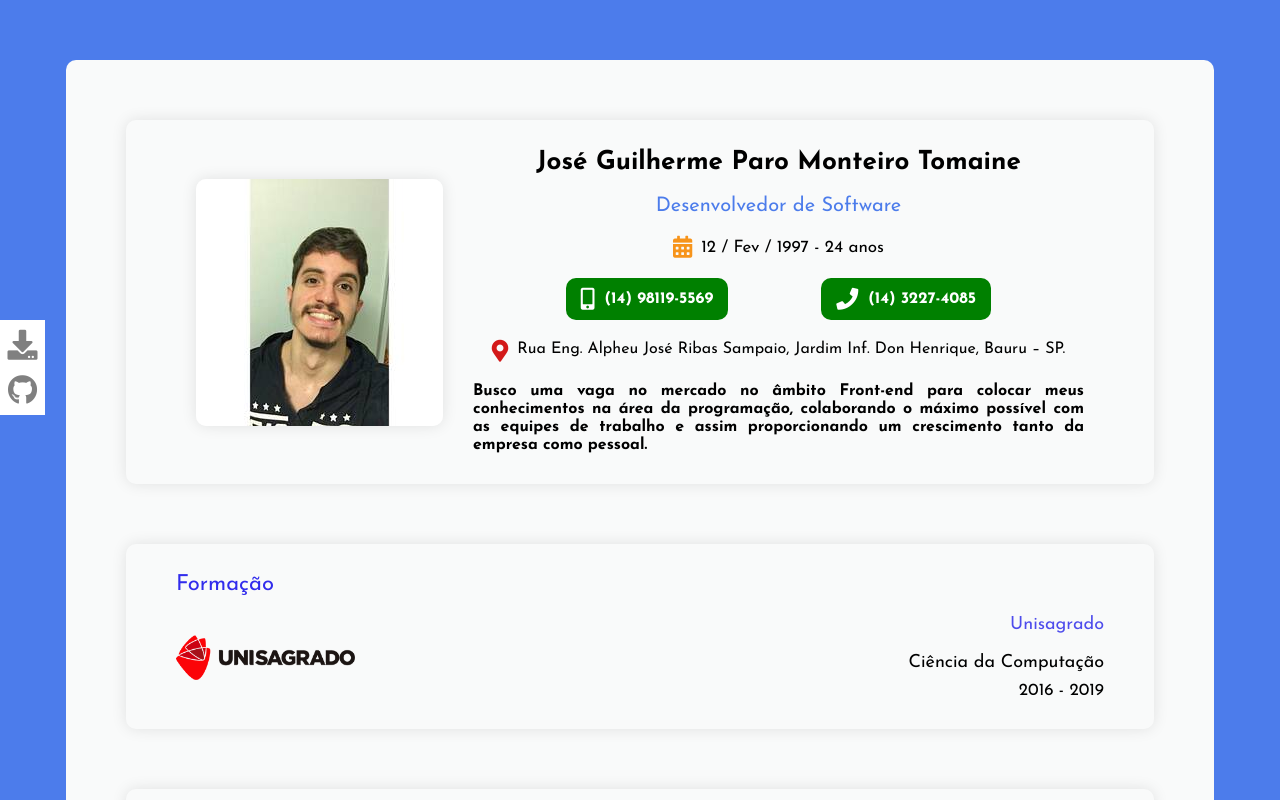
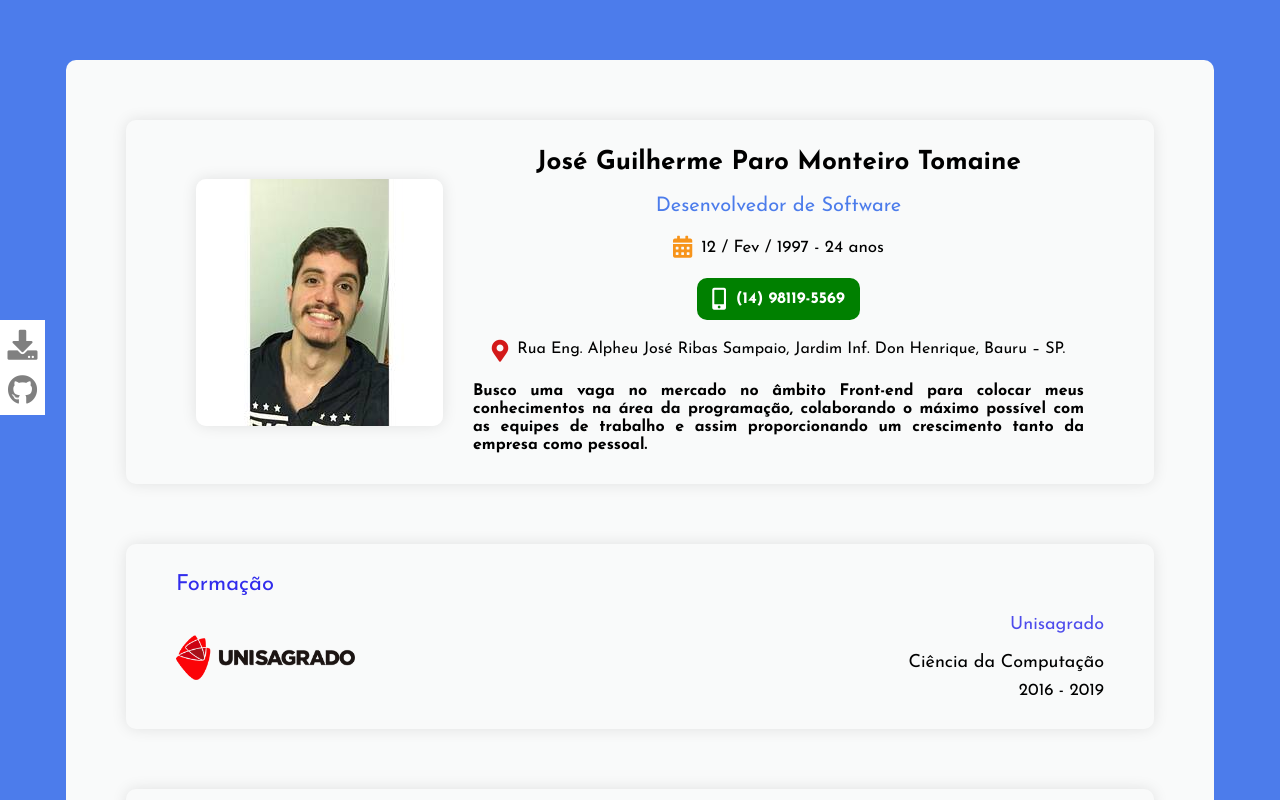
Before and after one commit to zehguilherme/curriculum, a React (Create React App) app in the folder frontend/: page / in a window 1280 px wide. Shown: the top 800 px of the page. Built offline with nearby package versions, Linux system fonts and the light colour scheme.

Commit message:
Remove landline

```diff
--- a/frontend/src/components/MainInformations/index.js
+++ b/frontend/src/components/MainInformations/index.js
@@ -63,21 +63,13 @@ function ContainerMain () {
             </span>
           </div>
 
-          <div className="phone">
           <Button
             phoneNumberHref="+5514981195569"
             title="Ligar para celular"
             iconClassName="fas fa-mobile-alt"
+            className="phone"
             phoneNumber="(14) 98119-5569"
           />
-
-            <Button
-              phoneNumberHref="+551432274085"
-              title="Ligar para telefone fixo"
-              iconClassName="fas fa-phone"
-              phoneNumber="(14) 3227-4085"
-            />
-          </div>
 
           <div className="address">
             <i className="fas fa-map-marker-alt" />
--- a/frontend/src/components/MainInformations/styles.js
+++ b/frontend/src/components/MainInformations/styles.js
@@ -102,18 +102,6 @@ export const StylesMainContainer = styled.section`
     text-align: center;
   }
 
-  .information .text .phone {
-    display: flex;
-    width: 100%;
-    justify-content: space-evenly;
-
-    @media(max-width: 560px){
-      flex-direction: column;
-      align-items: center;
-      justify-content: center;
-    }
-  }
-
   .information .text .address {
     display: flex;
     margin-top: 2.0rem;
```
Lines whose indentation alone changed are shown as unchanged.
